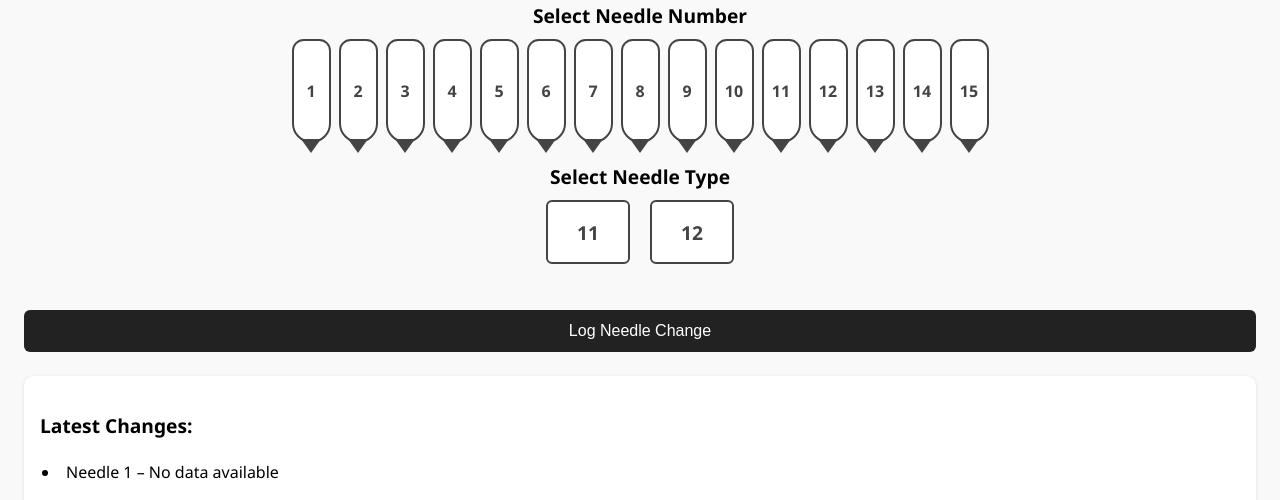
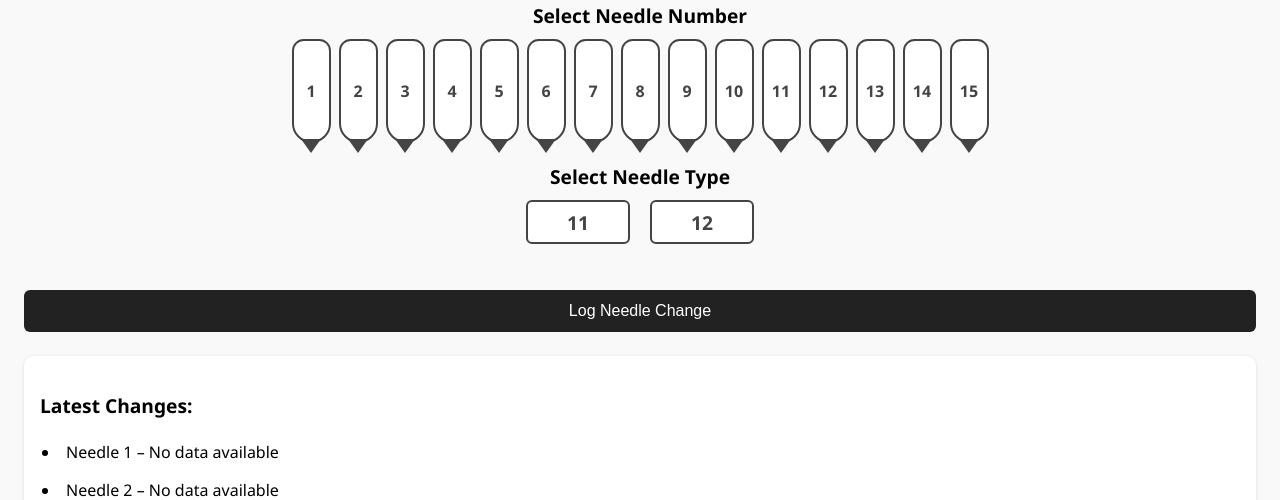
Before and after one commit to gigtarget/needlex, a Flask app: page /head/1/1 in a window 1280 px wide. Shown: the part 269-769 px from the top of the page. Run offline with Flask 3, Linux system fonts and the light colour scheme; data that the repository does not hold is empty.

Commit message:
Update head_view.html

```diff
--- a/app/templates/head_view.html
+++ b/app/templates/head_view.html
@@ -91,8 +91,8 @@
     }
 
     .type-btn {
-      width: 80px;
-      height: 60px;
+      width: 100px;
+      height: 40px;
       border: 2px solid #444;
       border-radius: 6px;
       font-size: 1.2rem;
```
